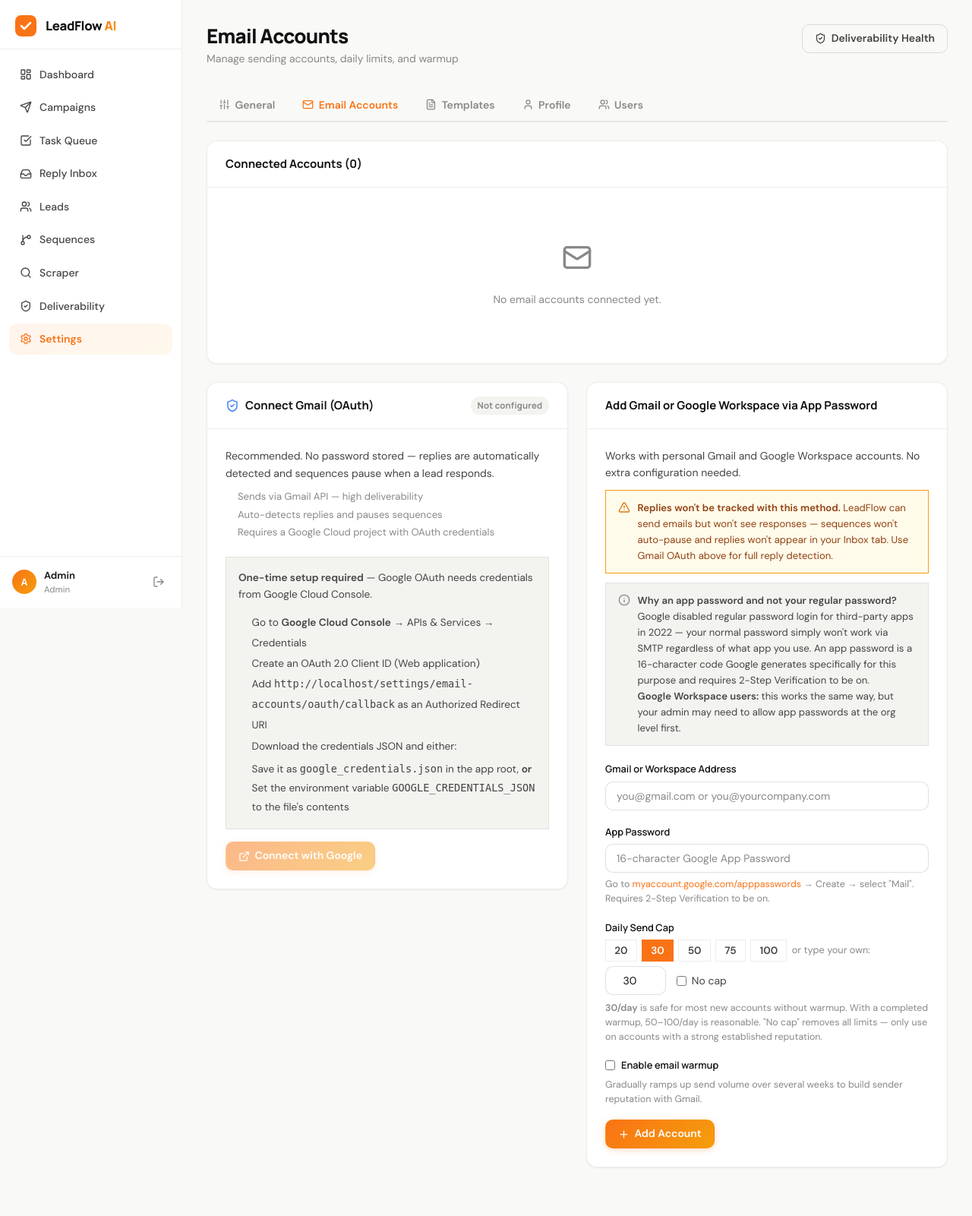
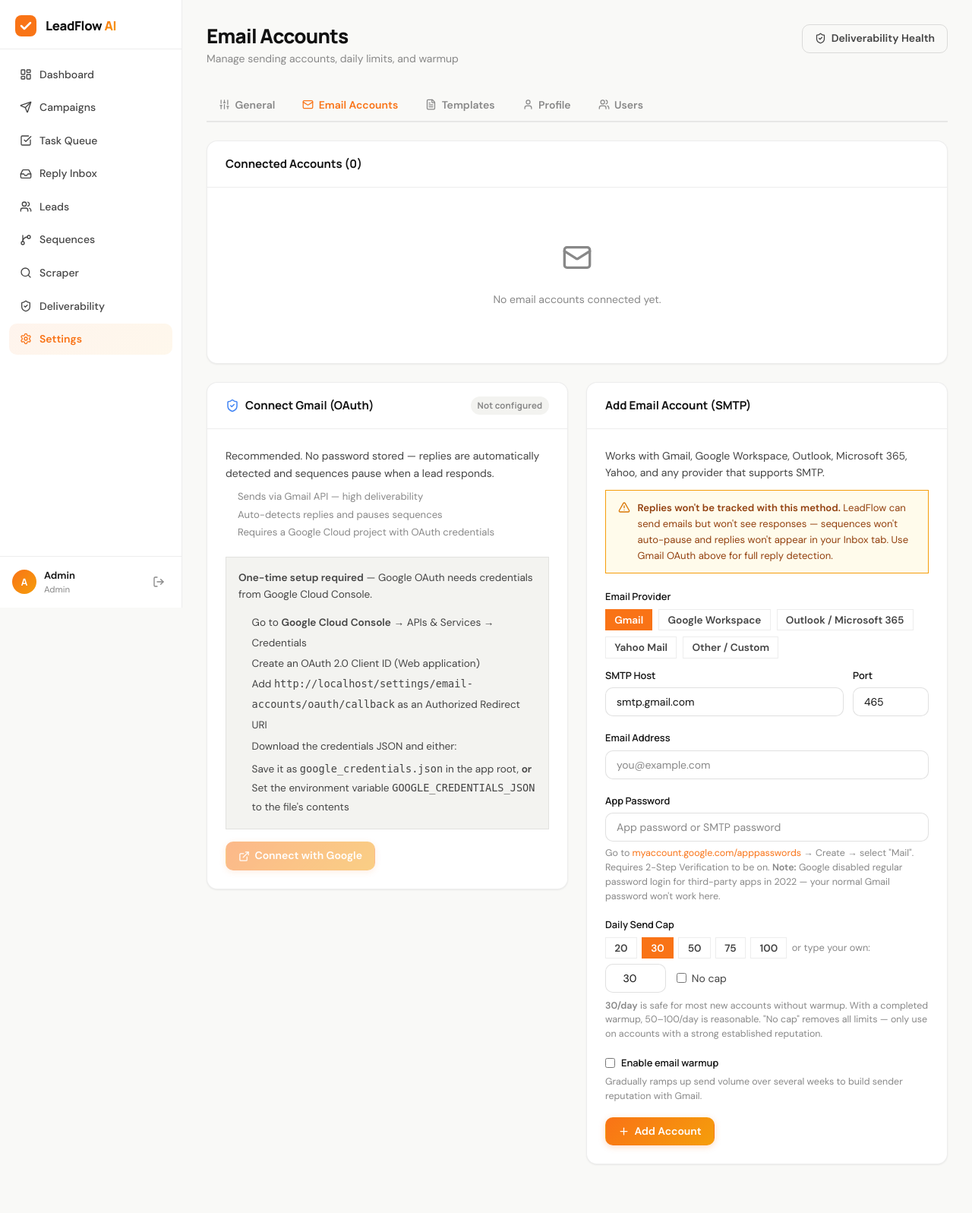
Before and after one commit to evanfay/leadflow-ai, a Flask app: page /settings/email-accounts in a window 1280 px wide. Shown: the whole page at 76% size. After the commit the page ends 1534 px from the top, so only its background shows below. Run offline with Flask 3, Linux system fonts and the light colour scheme; a user stored in the database is signed in; data that the repository does not hold is empty.

Commit message:
Support any SMTP provider: add smtp_host/port, provider presets in UI
- EmailAccount model gains smtp_host (default smtp.gmail.com) and smtp_port (default 465)
- Auto-migration adds both columns to existing databases
- email_service.py uses account.smtp_host/port; port 465 → SSL, others → STARTTLS
- Settings route saves smtp_host and smtp_port from form
- SMTP card renamed to "Add Email Account (SMTP)" covering all providers
- Provider preset buttons: Gmail, Google Workspace, Outlook/365, Yahoo, Custom
- Each preset auto-fills host/port (read-only) and updates password label + hint
- Custom preset leaves fields editable for any provider

Co-Authored-By: Claude Sonnet 4.6 <noreply@anthropic.com>

```diff
--- a/app.py
+++ b/app.py
@@ -90,6 +90,8 @@ def create_app():
         for _sql in [
             'ALTER TABLE users ADD COLUMN scraper_email_threshold INTEGER DEFAULT 6',
             'ALTER TABLE leads ADD COLUMN extra_data TEXT',
+            "ALTER TABLE email_accounts ADD COLUMN smtp_host VARCHAR(255) DEFAULT 'smtp.gmail.com'",
+            'ALTER TABLE email_accounts ADD COLUMN smtp_port INTEGER DEFAULT 465',
         ]:
             try:
                 with db.engine.connect() as conn:
--- a/blueprints/settings/routes.py
+++ b/blueprints/settings/routes.py
@@ -51,6 +51,11 @@ def email_accounts():
 def add_email_account():
     email_address = request.form.get('email_address', '').strip()
     smtp_password = request.form.get('smtp_password', '').strip()
+    smtp_host = request.form.get('smtp_host', 'smtp.gmail.com').strip() or 'smtp.gmail.com'
+    try:
+        smtp_port = int(request.form.get('smtp_port', 465))
+    except (ValueError, TypeError):
+        smtp_port = 465
 
     # daily_limit: 0 = no cap
     no_cap = request.form.get('no_cap') or (request.form.get('daily_limit', '30') == '0')
@@ -76,6 +81,8 @@ def add_email_account():
         user_id=current_user.id,
         email_address=email_address,
         auth_method='smtp',
+        smtp_host=smtp_host,
+        smtp_port=smtp_port,
         smtp_password_encrypted=encrypt(smtp_password),
         daily_limit=daily_limit,
         warmup_enabled=warmup_enabled,
--- a/models.py
+++ b/models.py
@@ -303,6 +303,8 @@ class EmailAccount(db.Model):
     user_id = db.Column(db.Integer, db.ForeignKey('users.id'), nullable=False, index=True)
     email_address = db.Column(db.String(255), nullable=False)
     auth_method = db.Column(db.String(10), default=AuthMethod.SMTP)
+    smtp_host = db.Column(db.String(255), default='smtp.gmail.com')
+    smtp_port = db.Column(db.Integer, default=465)
     smtp_password_encrypted = db.Column(db.Text, default='')
     oauth_token_encrypted = db.Column(db.Text, default='')
     daily_limit = db.Column(db.Integer, default=30)   # 0 = no cap
--- a/templates/settings/email_accounts.html
+++ b/templates/settings/email_accounts.html
@@ -184,14 +184,14 @@
   <!-- Add Account: SMTP -->
   <div class="card">
     <div class="card-header">
-      <h2 class="card-title">Add Gmail or Google Workspace via App Password</h2>
+      <h2 class="card-title">Add Email Account (SMTP)</h2>
     </div>
     <div class="card-body">
       <p style="color:var(--text-body); font-size:0.875rem; margin-bottom:0.75rem;">
-        Works with personal Gmail and Google Workspace accounts. No extra configuration needed.
+        Works with Gmail, Google Workspace, Outlook, Microsoft 365, Yahoo, and any provider that supports SMTP.
       </p>
 
-      <div style="display:flex; gap:0.6rem; align-items:flex-start; background:#fffbeb; border:1px solid #f59e0b; border-radius:var(--radius); padding:0.75rem 1rem; margin-bottom:0.75rem;">
+      <div style="display:flex; gap:0.6rem; align-items:flex-start; background:#fffbeb; border:1px solid #f59e0b; border-radius:var(--radius); padding:0.75rem 1rem; margin-bottom:1.25rem;">
         <i data-lucide="alert-triangle" style="width:16px;height:16px;color:#d97706;flex-shrink:0;margin-top:2px;"></i>
         <div style="font-size:0.82rem; color:#92400e; line-height:1.6;">
           <strong>Replies won't be tracked with this method.</strong>
@@ -200,32 +200,53 @@
         </div>
       </div>
 
-      <div style="display:flex; gap:0.6rem; align-items:flex-start; background:var(--bg-alt); border:1px solid var(--border); border-radius:var(--radius); padding:0.75rem 1rem; margin-bottom:1.25rem; font-size:0.82rem; color:var(--text-body); line-height:1.6;">
-        <i data-lucide="info" style="width:16px;height:16px;color:var(--text-muted);flex-shrink:0;margin-top:2px;"></i>
-        <div>
-          <strong>Why an app password and not your regular password?</strong>
-          Google disabled regular password login for third-party apps in 2022 — your normal password simply won't work via SMTP regardless of what app you use.
-          An app password is a 16-character code Google generates specifically for this purpose and requires 2-Step Verification to be on.<br>
-          <strong>Google Workspace users:</strong> this works the same way, but your admin may need to allow app passwords at the org level first.
-        </div>
-      </div>
-
       <form method="POST" action="{{ url_for('settings.add_email_account') }}">
         <input type="hidden" name="csrf_token" value="{{ csrf_token() if csrf_token is defined else '' }}">
 
+        <!-- Provider presets -->
         <div class="form-group">
-          <label class="form-label">Gmail or Workspace Address</label>
-          <input type="email" name="email_address" class="form-control"
-                 placeholder="you@gmail.com or you@yourcompany.com" required>
+          <label class="form-label">Email Provider</label>
+          <div style="display:flex; flex-wrap:wrap; gap:0.5rem; margin-bottom:0.75rem;">
+            <button type="button" class="cap-preset-btn active" id="preset-gmail"
+                    onclick="setSmtpPreset('smtp.gmail.com', 465, this)">Gmail</button>
+            <button type="button" class="cap-preset-btn" id="preset-workspace"
+                    onclick="setSmtpPreset('smtp.gmail.com', 465, this)">Google Workspace</button>
+            <button type="button" class="cap-preset-btn" id="preset-outlook"
+                    onclick="setSmtpPreset('smtp.office365.com', 587, this)">Outlook / Microsoft 365</button>
+            <button type="button" class="cap-preset-btn" id="preset-yahoo"
+                    onclick="setSmtpPreset('smtp.mail.yahoo.com', 465, this)">Yahoo Mail</button>
+            <button type="button" class="cap-preset-btn" id="preset-custom"
+                    onclick="setSmtpPreset('', null, this)">Other / Custom</button>
+          </div>
+          <div id="smtp-server-fields" style="display:flex; gap:0.75rem; align-items:flex-end;">
+            <div class="form-group" style="flex:1; margin:0;">
+              <label class="form-label" style="font-size:0.8rem;">SMTP Host</label>
+              <input type="text" name="smtp_host" id="smtp-host" class="form-control"
+                     value="smtp.gmail.com" placeholder="smtp.example.com" required>
+            </div>
+            <div class="form-group" style="width:100px; margin:0;">
+              <label class="form-label" style="font-size:0.8rem;">Port</label>
+              <input type="number" name="smtp_port" id="smtp-port" class="form-control"
+                     value="465" placeholder="465">
+            </div>
+          </div>
+          <div id="smtp-provider-note" style="margin-top:0.5rem; font-size:0.8rem; color:var(--text-muted);"></div>
         </div>
 
         <div class="form-group">
-          <label class="form-label">App Password</label>
-          <input type="password" name="smtp_password" class="form-control"
-                 placeholder="16-character Google App Password" required>
-          <div class="form-hint">
+          <label class="form-label">Email Address</label>
+          <input type="email" name="email_address" class="form-control"
+                 placeholder="you@example.com" required>
+        </div>
+
+        <div class="form-group">
+          <label class="form-label" id="smtp-password-label">App Password</label>
+          <input type="password" name="smtp_password" id="smtp-password" class="form-control"
+                 placeholder="App password or SMTP password" required>
+          <div class="form-hint" id="smtp-password-hint">
             Go to <a href="https://myaccount.google.com/apppasswords" target="_blank">myaccount.google.com/apppasswords</a>
-            → Create &rarr; select "Mail". Requires 2-Step Verification to be on.
+            → Create → select "Mail". Requires 2-Step Verification to be on.
+            <strong>Note:</strong> Google disabled regular password login for third-party apps in 2022 — your normal Gmail password won't work here.
           </div>
         </div>
 
@@ -477,6 +498,71 @@
 </style>
 
 <script>
+const SMTP_PROVIDERS = {
+  'smtp.gmail.com': {
+    label: 'Gmail / Google Workspace',
+    passwordLabel: 'App Password',
+    passwordPlaceholder: '16-character Google App Password',
+    hint: 'Go to <a href="https://myaccount.google.com/apppasswords" target="_blank">myaccount.google.com/apppasswords</a> → Create → select "Mail". Requires 2-Step Verification. <strong>Your regular Gmail password won\'t work here</strong> — Google disabled that for third-party apps in 2022.',
+  },
+  'smtp.office365.com': {
+    label: 'Outlook / Microsoft 365',
+    passwordLabel: 'Password or App Password',
+    passwordPlaceholder: 'Your Microsoft account password',
+    hint: 'Use your regular Microsoft password, or create an app password at <a href="https://mysignins.microsoft.com/security-info" target="_blank">mysignins.microsoft.com</a> if your org requires MFA.',
+  },
+  'smtp.mail.yahoo.com': {
+    label: 'Yahoo Mail',
+    passwordLabel: 'App Password',
+    passwordPlaceholder: 'Yahoo app password',
+    hint: 'Go to Yahoo Account Security → Generate app password. Your regular Yahoo password won\'t work for SMTP.',
+  },
+};
+
+function setSmtpPreset(host, port, btn) {
+  document.querySelectorAll('.cap-preset-btn[id^="preset-"]').forEach(b => b.classList.remove('active'));
+  btn.classList.add('active');
+
+  const hostInput = document.getElementById('smtp-host');
+  const portInput = document.getElementById('smtp-port');
+  const noteEl    = document.getElementById('smtp-provider-note');
+  const pwLabel   = document.getElementById('smtp-password-label');
+  const pwInput   = document.getElementById('smtp-password');
+  const pwHint    = document.getElementById('smtp-password-hint');
+
+  if (host) {
+    hostInput.value = host;
+    hostInput.readOnly = true;
+    hostInput.style.opacity = '0.6';
+  } else {
+    hostInput.value = '';
+    hostInput.readOnly = false;
+    hostInput.style.opacity = '';
+  }
+  if (port !== null) {
+    portInput.value = port;
+    portInput.readOnly = true;
+    portInput.style.opacity = '0.6';
+  } else {
+    portInput.value = '';
+    portInput.readOnly = false;
+    portInput.style.opacity = '';
+  }
+
+  const info = SMTP_PROVIDERS[host];
+  if (info) {
+    noteEl.textContent = '';
+    pwLabel.textContent = info.passwordLabel;
+    pwInput.placeholder = info.passwordPlaceholder;
+    pwHint.innerHTML = info.hint;
+  } else {
+    noteEl.textContent = 'Enter your provider\'s SMTP host, port, and the password they require.';
+    pwLabel.textContent = 'SMTP Password';
+    pwInput.placeholder = 'Your SMTP password';
+    pwHint.innerHTML = 'Check your email provider\'s documentation for SMTP settings. Port 465 uses SSL; port 587 uses STARTTLS.';
+  }
+}
+
 function setCapPreset(inputId, value, btn) {
   // Set the input value
   document.getElementById(inputId).value = value;
```
Also changed, not shown: email_service.py (+7 -5 lines).
